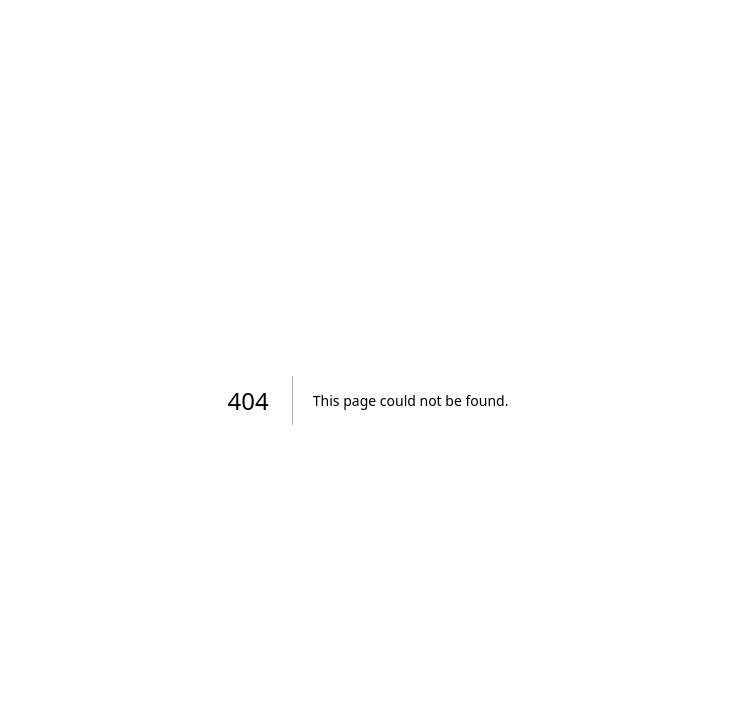
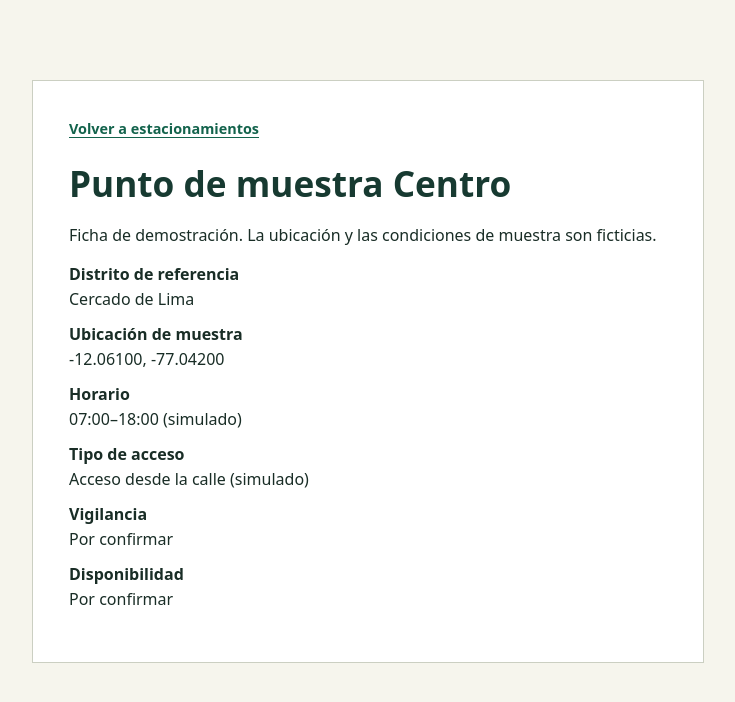
Before and after one commit to raul2505/PC2_PROYECTO_III, a Next.js app: page /estacionamientos/centro in a window 1280 px wide. Before the commit this address had no page. Shown: the top 702 px of the page, without its empty margins (272-1007 px from the left). Built offline with nearby package versions, Linux system fonts and the light colour scheme.

Commit message:
HU-13: consultar ficha de estacionamiento

```diff
--- /dev/null
+++ b/src/app/estacionamientos/[id]/page.tsx
@@ -0,0 +1,25 @@
+import { Fragment } from "react";
+import Link from "next/link";
+import { notFound } from "next/navigation";
+import { findParking, parkingConditions } from "../parking-data";
+
+export const metadata = { title: "Ficha de estacionamiento" };
+
+export default async function ParkingDetails({ params }: { params: Promise<{ id: string }> }) {
+  const { id } = await params;
+  const parking = findParking(id);
+  if (!parking) notFound();
+
+  return (
+    <main className="auth-panel moderation-panel">
+      <Link className="auth-back" href="/estacionamientos">Volver a estacionamientos</Link>
+      <h1>{parking.name}</h1>
+      <p>Ficha de demostración. La ubicación y las condiciones de muestra son ficticias.</p>
+      <dl className="parking-details">
+        <dt>Distrito de referencia</dt><dd>{parking.district}</dd>
+        <dt>Ubicación de muestra</dt><dd>{parking.position.map((value) => value.toFixed(5)).join(", ")}</dd>
+        {parkingConditions(parking).map(([label, value]) => <Fragment key={label}><dt>{label}</dt><dd>{value}</dd></Fragment>)}
+      </dl>
+    </main>
+  );
+}
--- a/src/app/estacionamientos/page.tsx
+++ b/src/app/estacionamientos/page.tsx
@@ -25,8 +25,10 @@ export default async function ParkingPage({ searchParams }: { searchParams: Prom
       {!valid && <p className="result-note" role="alert">Selecciona un distrito disponible.</p>}
       {valid && items.length > 0 ? (
         <>
-          <div className="route-result"><MapPreview key={district || "all"} label="Mapa de estacionamientos de muestra" pins={items.map(({ position, name }) => ({ position, label: name }))} /></div>
-          <ul className="parking-list">{items.map((parking) => <li key={parking.id}>{parking.name} · {parking.district}</li>)}</ul>
+          <div className="route-result"><MapPreview key={district || "all"} label="Mapa de estacionamientos de muestra" pins={items.map(({ id, position, name }) => ({ position, label: name, detailHref: `/estacionamientos/${id}` }))} /></div>
+          <ul className="parking-list">
+            {items.map((parking) => <li key={parking.id}><Link className="auth-back" href={`/estacionamientos/${parking.id}`}>{parking.name}</Link> · {parking.district}</li>)}
+          </ul>
         </>
       ) : valid && <p className="result-note" role="status">No hay estacionamientos de muestra {district ? `en ${district}` : "registrados"}.</p>}
       {district && <p className="result-note"><Link className="auth-back" href="/estacionamientos">Ver todos los distritos</Link></p>}
--- a/src/app/estacionamientos/parking-data.ts
+++ b/src/app/estacionamientos/parking-data.ts
@@ -1,16 +1,29 @@
 import type { Coordinates } from "../components/map-preview";
 import { demoDistricts } from "../mapa/demo-lanes";
 
-export type Parking = { id: string; name: string; district: string; position: Coordinates };
+export type Parking = { id: string; name: string; district: string; position: Coordinates; hours?: string; access?: string; supervision?: string; availability?: string };
 
 export const demoParkings: Parking[] = [
-  { id: "centro", name: "Punto de muestra Centro", district: "Cercado de Lima", position: [-12.061, -77.042] },
+  { id: "centro", name: "Punto de muestra Centro", district: "Cercado de Lima", position: [-12.061, -77.042], hours: "07:00–18:00 (simulado)", access: "Acceso desde la calle (simulado)" },
   { id: "oeste", name: "Punto de muestra Oeste", district: "Pueblo Libre", position: [-12.083, -77.064] },
   { id: "sur", name: "Punto de muestra Sur", district: "San Isidro", position: [-12.101, -77.037] },
 ];
 
 export const parkingDistricts = demoDistricts;
 
+export function findParking(id: string) {
+  return demoParkings.find((parking) => parking.id === id);
+}
+
+export function parkingConditions(parking: Parking) {
+  return [
+    ["Horario", parking.hours ?? "Por confirmar"],
+    ["Tipo de acceso", parking.access ?? "Por confirmar"],
+    ["Vigilancia", parking.supervision ?? "Por confirmar"],
+    ["Disponibilidad", parking.availability ?? "Por confirmar"],
+  ] as const;
+}
+
 export function filterParkings(district: string | string[] | undefined) {
   if (district === undefined || district === "") return { district: "", items: demoParkings, valid: true };
   if (typeof district !== "string" || !parkingDistricts.includes(district)) return { district: "", items: [], valid: false };
--- a/src/app/globals.css
+++ b/src/app/globals.css
@@ -87,6 +87,8 @@ button, select { font: inherit; }
 .preview-map { position: relative; isolation: isolate; min-height: 20rem; border: 1px solid var(--line); background: #e4eee8; }
 .parking-pin { display: grid; place-items: center; border: 2px solid #fff; border-radius: 50%; background: #173a31; color: #fff; font-weight: 700; }
 .parking-list { margin: 1rem 0 0; padding-left: 1.25rem; line-height: 1.6; }
+.parking-details dt { margin-top: 0.8rem; font-weight: 700; }
+.parking-details dd { margin: 0.2rem 0 0; }
 .coordinate-fields { display: grid; grid-template-columns: repeat(2, minmax(0, 1fr)); gap: 0.75rem; }
 .auth-secondary { justify-self: start; border: 1px solid var(--line); border-radius: 0.25rem; background: var(--paper); color: var(--trail); padding: 0.5rem 0.75rem; cursor: pointer; }
 .moderation-panel { width: min(100% - 2rem, 42rem); }
```
Also changed, not shown: src/app/components/map-preview.tsx (+10 -4 lines), 2 other files (tests, documents, lock files or other folders).
